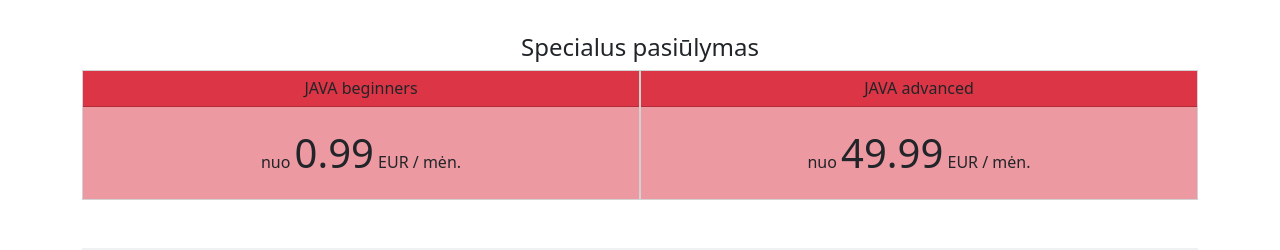
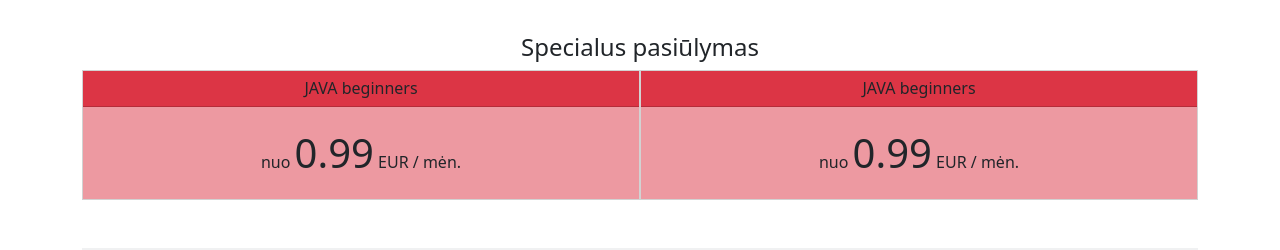
Before and after one commit to felicitasamanta/react, a React (Create React App) app: page / in a window 1280 px wide. Shown: the part 254-504 px from the top of the page. Built offline with nearby package versions, Linux system fonts and the light colour scheme.

Commit message:
some changes

```diff
--- a/src/App.js
+++ b/src/App.js
@@ -6,15 +6,18 @@ import teachersData from "./data/teachersData";
 import Teacher from "./components/teacher";
 import SpecialOffers from "./components/specialOffer";
 import specialOffersData from "./data/specialOffersData";
+
 //jei importuojam css, rasome galune, jei js, nerasome - taip atskiria dokumentus
 
 function App() {
   const courses = coursesData;
   const specialOffers = specialOffersData;
-
   const teachers = teachersData;
 
   const coursesAll = [];
+  const specialOffersAll = [];
+  let teachersAll = [];
+
   for (let i = 0; i < courses.length; i++) {
     coursesAll.push(
       // ar cia butinass div??? jei taip ,ar galima deti div su visom klasem
@@ -23,12 +26,30 @@ function App() {
       <Course course={courses[i]}></Course>
     );
   }
-  const specialOffersAll = [];
+
   for (let i = 0; i < specialOffers.length; i++) {
     specialOffersAll.push(
       <SpecialOffers specialOffer={specialOffers[i]}></SpecialOffers>
     );
   }
+  teachersAll = teachers.map((teacher) => {
+    return <Teacher teacher={teacher}></Teacher>;
+  });
+
+  //for each budass
+  // courses.forEach((course) => {
+  //   coursesAll.push(
+  //      <Course course={course}></Course>
+  //   );
+  // });
+
+  //map
+  //
+  //  coursesAll = courses.map((course)=>{
+  //    return  (
+  //     <Course course={course}></Course>
+  //   )
+  // });
 
   return (
     <div class="container mt-4 ">
@@ -39,7 +60,9 @@ function App() {
         </div>
         <div class=" d-flex row mt-5">
           <h2 class="fs-4"> Specialus pasiūlymas</h2>
-          <div class="col-6 d-flex flex-grow-1">{specialOffersAll}</div>
+          <div class="col-6 d-flex flex-grow-1 flex-wrap">
+            {specialOffersAll}
+          </div>
         </div>
       </section>
 
@@ -47,10 +70,7 @@ function App() {
         <h2 class="fs-4">Mūsų dėstytojai</h2>
         <hr></hr>
         <div class="d-flex flex-wrap justify-content-center px-2 gap-3 ">
-          <Teacher teacher={teachers[0]}></Teacher>
-          <Teacher teacher={teachers[1]}></Teacher>
-          <Teacher teacher={teachers[2]}></Teacher>
-          <Teacher teacher={teachers[3]}></Teacher>
+          {teachersAll}
           <div></div>
         </div>
       </section>
--- a/src/data/coursesData.js
+++ b/src/data/coursesData.js
@@ -17,7 +17,6 @@ const coursesData = [
     cssClass1: "bg-primary",
     cssClass2: "bg-primary",
   },
-
 ];
 
 export default coursesData;
--- a/src/data/specialOffersData.js
+++ b/src/data/specialOffersData.js
@@ -1,5 +1,4 @@
 const specialOffersData = [
-
   {
     title: "JAVA beginners",
     price: "0.99",
@@ -7,12 +6,11 @@ const specialOffersData = [
     cssClass2: "bg-danger",
   },
   {
-      title: "JAVA advanced",
-      price: "49.99",
+    title: "JAVA beginners",
+    price: "0.99",
     cssClass1: "bg-danger",
     cssClass2: "bg-danger",
   },
-
 ];
 
 export default specialOffersData;
```
Also changed, not shown: src/data/linksData.js (deleted). Lines whose indentation alone changed are shown as unchanged.
